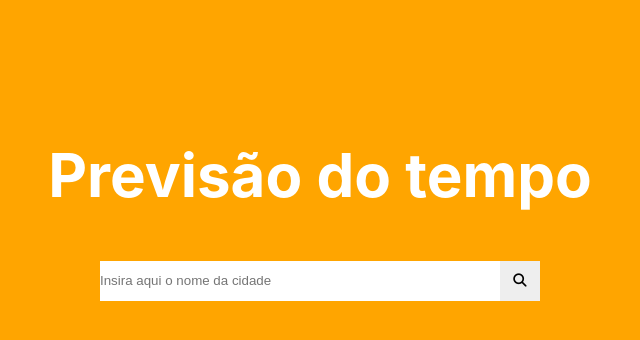
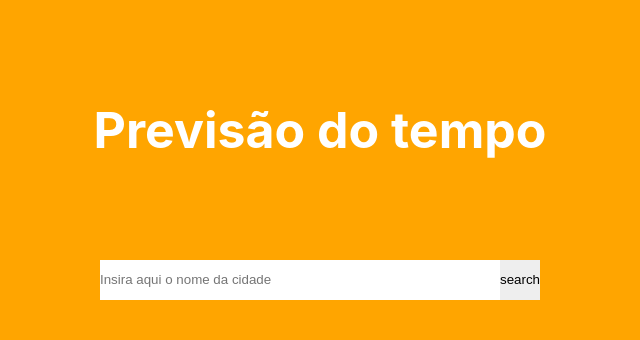
Before and after one commit to cairomedeiros/Current-Weather, a React (Create React App) app: page / in a window 1280 px wide. Shown: the top 340 px of the page, without its empty margins (320-960 px from the left). Built offline with nearby package versions, Linux system fonts and the light colour scheme.

Commit message:
css adjust

```diff
--- a/package.json
+++ b/package.json
@@ -9,6 +9,7 @@
     "axios": "^0.27.2",
     "react": "^18.1.0",
     "react-dom": "^18.1.0",
+    "react-icons": "^4.4.0",
     "react-router-dom": "^6.3.0",
     "react-scripts": "5.0.1",
     "web-vitals": "^2.1.4"
--- a/public/index.html
+++ b/public/index.html
@@ -39,6 +39,6 @@
       To begin the development, run `npm start` or `yarn start`.
       To create a production bundle, use `npm run build` or `yarn build`.
     -->
-    <script src="https://kit.fontawesome.com/bbb23ec690.js" crossorigin="anonymous"></script>
+
   </body>
 </html>
--- a/src/App.js
+++ b/src/App.js
@@ -1,5 +1,5 @@
 import api from './api/api';
-import { useCallback, useEffect, useState } from 'react';
+import { useCallback, useState } from 'react';
 import './style.css';
 
 
@@ -9,34 +9,38 @@ function App() {
   const [dt, setDt] = useState([])
 
 
-  useEffect(() => {
-
-
-  }, [])
-
   const handleSubmit = useCallback((e) => {
 
     e.preventDefault();
     async function submit(){
+      if(!setDt === []){
+        setDt([]);
+      }
 
 
     const response = await api.get(`/weather?q=${city}&appid=b8342943dabdefa84d2a44b07fde9d13&units=metric&lang=pt_br`);
-
-    const hasCidade = dt.find( cidade => cidade.idzada === city);
+        console.log(response)
+    const hasCidade = dt.find( cidade => cidade.id === city);
 
     if(hasCidade){
       throw new Error('Clima da cidade já está sendo mostrado!')
     }
 
     const data = {
-      idzada: response.data.sys.id,
+      id: response.data.sys.id,
+      nome: response.data.name,
+      pais: response.data.sys.country,
       temperatura: response.data.main.temp,
       tempmax: response.data.main.temp_max,
       tempmin: response.data.main.temp_min,
       weatherr: response.data.weather[0].description,
+      vento: response.data.wind.speed,
+      feel: response.data.main.feels_like,
+      humidade: response.data.main.feels_like,
+
     }
 
-    setDt([...dt, data]);
+    setDt([data]);
     setCity('');
 
     }
@@ -49,36 +53,39 @@ function App() {
   }
 
   return (
-    <div className="App">
+    <div className="geral">
      <div className="container">
+        <div className="titulo">
+          <h1>Previsão do tempo</h1>
 
-        <h1>Previsão do tempo</h1>
+        </div>
 
         <div>
           {dt.map(dados => (
-            <div className="weatherReport" key={dados.idzada}>
-              <p>Niterói, RJ - BR</p>
-              <h1>20º Nublado</h1>
+            <div className="weatherReport" key={dados.id}>
+              <p>{dados.nome}, {dados.pais}</p>
+              <h1>{dados.temperatura}°C {dados.weatherr}</h1>
 
-              <div className="infos">
-                <h2>16°^25°</h2>
-                <h2>Sensação 19°c</h2>
-                <h2>Vento 18km/h</h2>
-                <h2>Humidade 89%</h2>
+              <div className="infos" key={dados.id}>
+                <p>{dados.tempmin}°</p>
+                <p>{dados.tempmax}°</p>
+                <p>{dados.vento}Km/h</p>
+                <h2>{dados.feel}°C</h2>
+                <h2>{dados.humidade}%</h2>
               </div>
             </div>
           ))}
         </div>
 
-        <form className="forms" onSubmit={handleSubmit}>
+        <form className="formulario" onSubmit={handleSubmit}>
 
           <input
-          type="text"
+          type="text-area"
           placeholder="Insira aqui o nome da cidade"
           value={city}
           onChange={inputChange}
           />
-          <button type="submit"><i class="fa-solid fa-magnifying-glass"></i></button>
+          <button type="submit">search</button>
 
         </form>
 
--- a/src/style.css
+++ b/src/style.css
@@ -4,7 +4,7 @@
     box-sizing: border-box;
 }
 
-.App{
+.geral{
     background-color: #ffa500;
     display: flex;
     width: 100%;
@@ -19,28 +19,33 @@
     width: 50%;
     display: flex;
     align-items: center;
+    flex-direction: column;
     justify-content: center;
-    flex-direction: column;
     border-bottom: 1px solid #eee;
+
 }
 
-.container h1{
-    font-size: 60px;
-    padding-bottom: 50px;
+.titulo{
+    font-size: 25px;
     color: white;
 
 }
 
-.forms{
-    margin-bottom: -40px;
-}
 
 input{
+
     width: 400px;
     height: 40px;
     border: none;
-    text-decoration: none;
+    position: block;
+
 }
+
+.formulario{
+    background-color: green;
+    margin-top: 100px;
+}
+
 
 button{
     height: 40px;
@@ -49,3 +54,12 @@ button{
     border: none;
     cursor: pointer;
 }
+
+.weatherReport{
+    padding: 10px;
+    border-radius: 5px;
+    background-color: white;
+    width: 440px;
+    height: 200px;
+    margin-bottom: -80px;
+}
```
Also changed, not shown: 1 other file (tests, documents, lock files or other folders).
